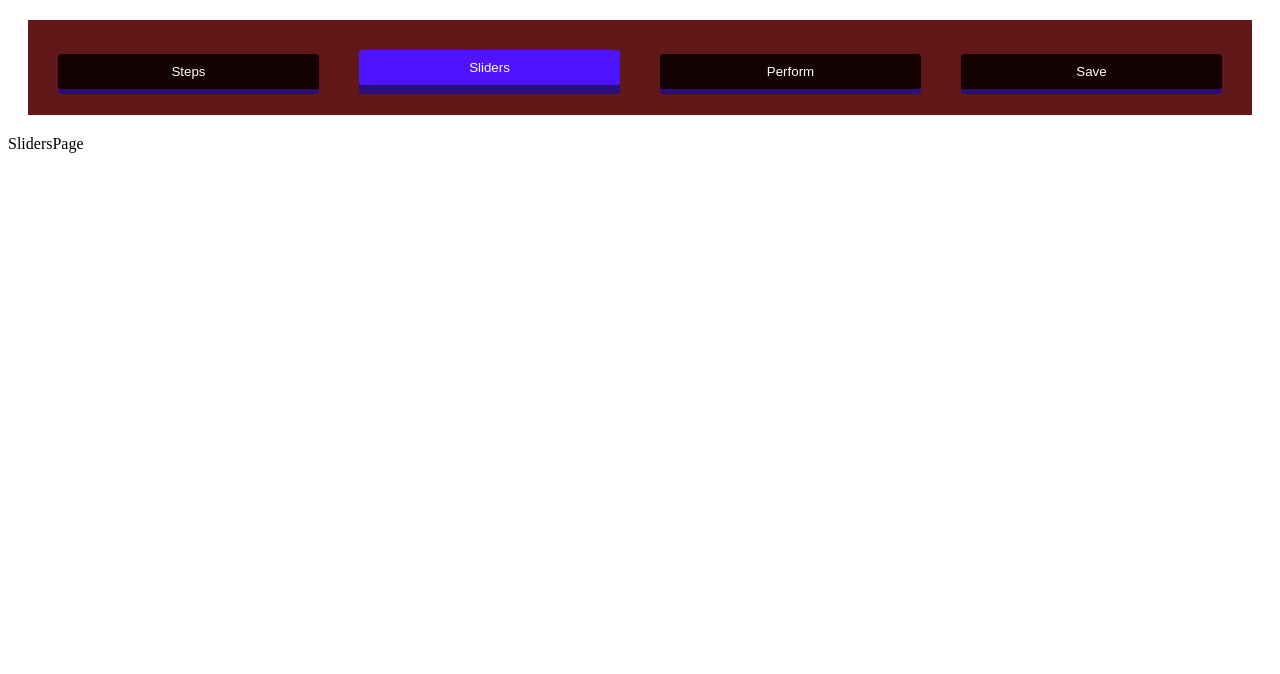
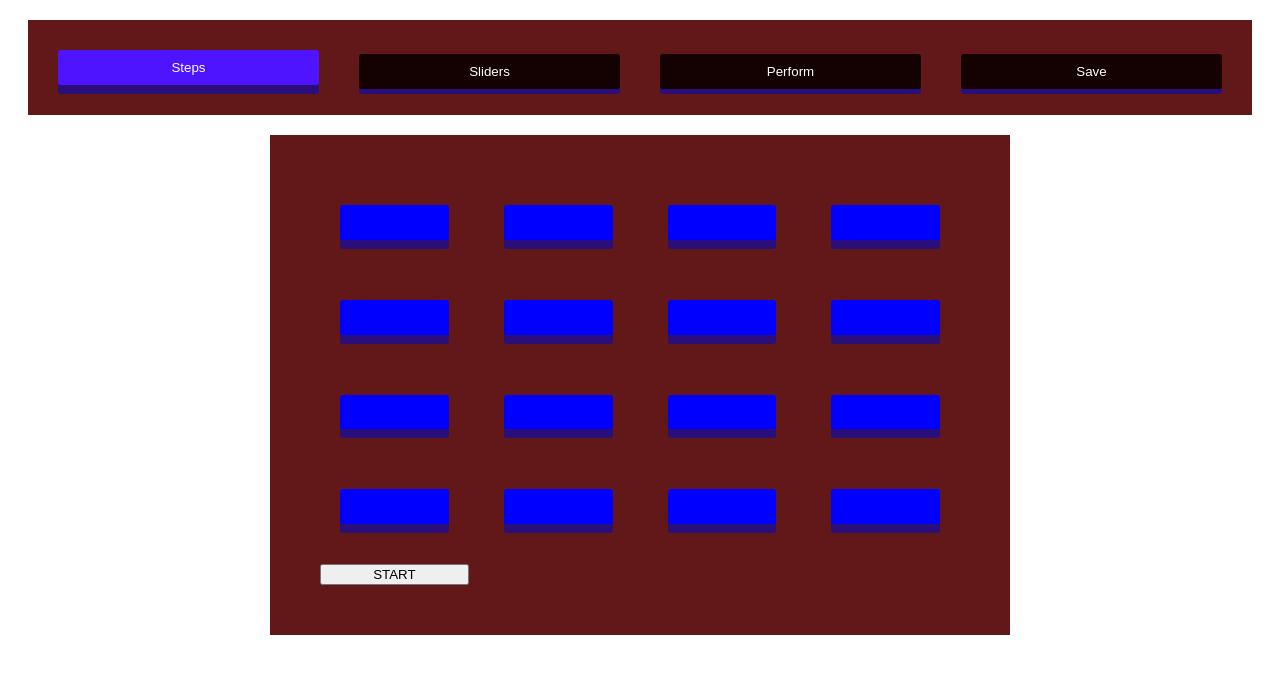
Before and after one commit to eric-simmons/grooveBoxReact, a React (Create React App) app: page / in a window 1280 px wide. Shown: the top 674 px of the page. Built offline with nearby package versions, Linux system fonts and the light colour scheme.

Commit message:
active steps

```diff
--- a/public/index.html
+++ b/public/index.html
@@ -1,23 +1,26 @@
 <!DOCTYPE html>
 <html lang="en">
+
 <head>
   <meta charset="utf-8" />
   <link rel="icon" href="%PUBLIC_URL%/favicon.ico" />
   <meta name="viewport" content="width=device-width, initial-scale=1" />
   <meta name="theme-color" content="#000000" />
-    <meta
-      name="description"
-      content="Web site created using create-react-app"
-    />
+  <meta name="description" content="Web site created using create-react-app" />
   <link rel="apple-touch-icon" href="%PUBLIC_URL%/logo192.png" />
   <link rel="manifest" href="%PUBLIC_URL%/manifest.json" />
 
 
   <title>GrooveBox</title>
 </head>
+
 <body>
   <noscript>You need to enable JavaScript to run this app.</noscript>
   <div id="root"></div>
 
 </body>
+<script src="https://cdnjs.cloudflare.com/ajax/libs/tone/14.8.48/Tone.js"
+  integrity="sha512-jhAfSzX/sGhuTEnq48xvglsrDI33dNcmsrEbx45YMkd3K0s8eMIeIsgLZav6gQ5xpwMFUioN6iy7YbEOAzzUiA=="
+  crossorigin="anonymous" referrerpolicy="no-referrer"></script>
+
 </html>
--- a/src/App.js
+++ b/src/App.js
@@ -5,11 +5,13 @@ import React, { useState } from 'react';
 import Container from './components/container';
 import SlidersPage from './pages/sliders';
 import StepsPage from './pages/steps';
-
+import PerformPage from './pages/perform';
+import SavePage from './pages/save';
 
 function App() {
 
-  const [view, setView] = useState('sliders')
+  const [view, setView] = useState('steps')
+
 
   const renderView = () => {
     if (view === 'steps') {
@@ -17,6 +19,12 @@ function App() {
     }
     else if (view === 'sliders') {
       return <SlidersPage />
+    }
+    else if (view === 'perform') {
+      return <PerformPage />
+    }
+    else if (view === 'save') {
+      return <SavePage />
     }
     else return 'no view'
   }
--- a/src/components/button.js
+++ b/src/components/button.js
@@ -1,4 +1,8 @@
-const Button = ({ children, className , ...restOfProps }) => {
+const Button = ({ children, className, active = false, ...restOfProps }) => {
+
+
+
+
     return (
         <button
             className={`btn ${className}`}
--- a/src/components/container.js
+++ b/src/components/container.js
@@ -2,7 +2,6 @@
 import Button from "./button"
 
 const Container = ({ view, setView }) => {
-    console.log(view, setView)
     return (
         <div className="modes">
             <Button
--- a/src/index.css
+++ b/src/index.css
@@ -18,11 +18,6 @@
   padding: 10px;
 
 }
-/* .btn{
-  display: grid;
-  padding: 20px;
-  margin: 50px;
-} */
 
 .grid{
   display: grid;
--- a/src/pages/steps.js
+++ b/src/pages/steps.js
@@ -1,12 +1,61 @@
 import { useState, useEffect } from 'react'
 import Container from '../components/container'
 import Button from '../components/button'
-import Grid from '../components/grid'
-import Slider from '../components/slider'
+import { toBeEnabled } from '@testing-library/jest-dom/dist/matchers'
 
-function StepsPage() {
+
+
+const StepsPage = (...props) => {
+    const [steps, setStepsState] = useState(
+        [...Array(16).fill(0).map(step => {
+            return step = {
+                stepId: Math.random(),
+                activeStep: false,
+                currentStep: false,
+                firstStep: false,
+                lastStep: false,
+                className: 'btn'
+            }
+        })])
+
+    const begin = () => {
+        console.log('clicked')
+        const visualSequence = new Tone.Sequence((time) => {
+            Tone.Draw.schedule(() => {
+                console.log('hey')
+            }, time)
+        }, steps).start(0)
+    }
+
+
+
+    const toggleStep = (stepId) => {
+        const updatedSteps = steps.map(step => {
+            // console.log(step.stepId, stepId)
+            return {
+                ...step,
+                activeStep: step.stepId === stepId ? !step.activeStep : step.activeStep,
+                className: step.stepId === stepId ? 'btn-active' : 'btn'
+            }
+        })
+        setStepsState(updatedSteps)
+    }
+
+
     return (
-        "StepsPage"
+        <div className='grid'>
+            {steps.map((step, i) => (
+                <Button
+                    key={(steps[i].stepId)}
+                    onClick={() => { toggleStep(step.stepId) }}
+                    active={false}
+                    style={{ backgroundColor: step.activeStep ? 'red' : 'blue' }}
+                />
+
+            ))}
+            <button
+                onClick={() => { begin() }}>START</button>
+        </div>
     )
 }
 
```
Lines whose indentation alone changed are shown as unchanged.
